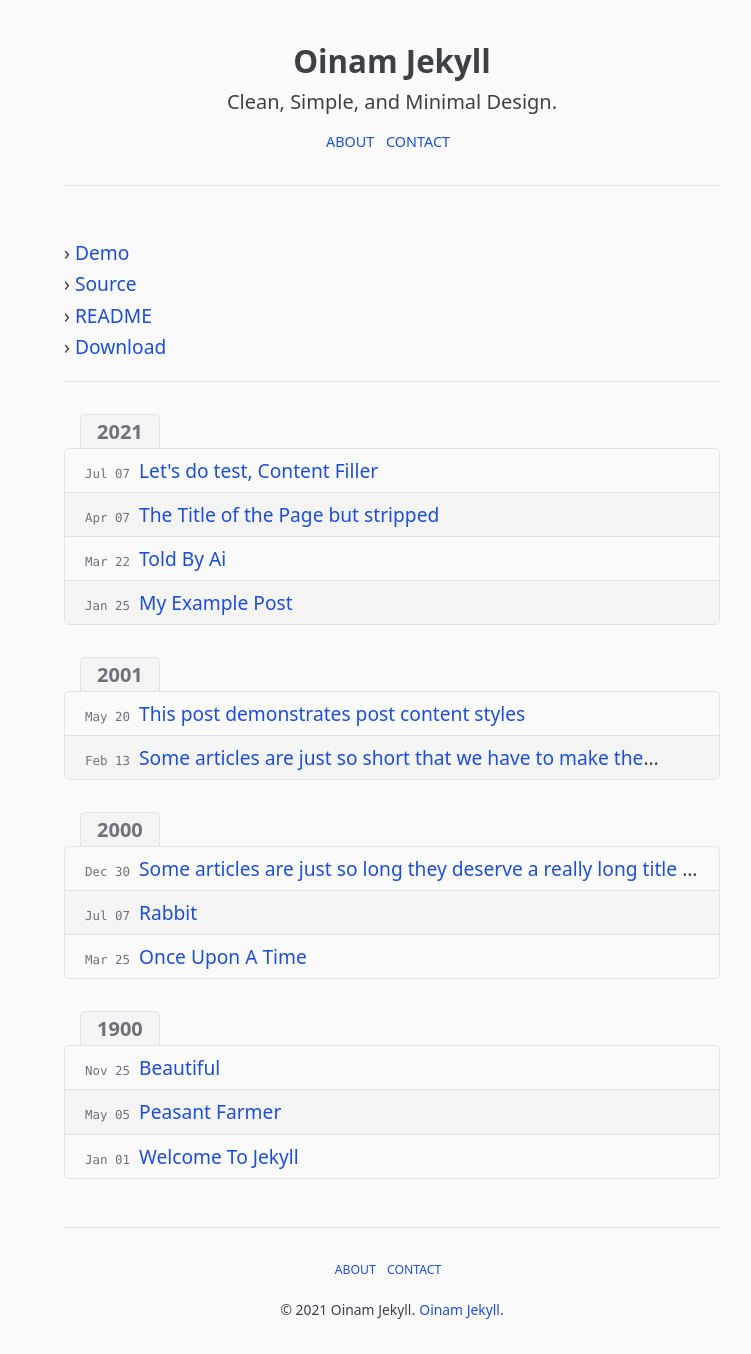
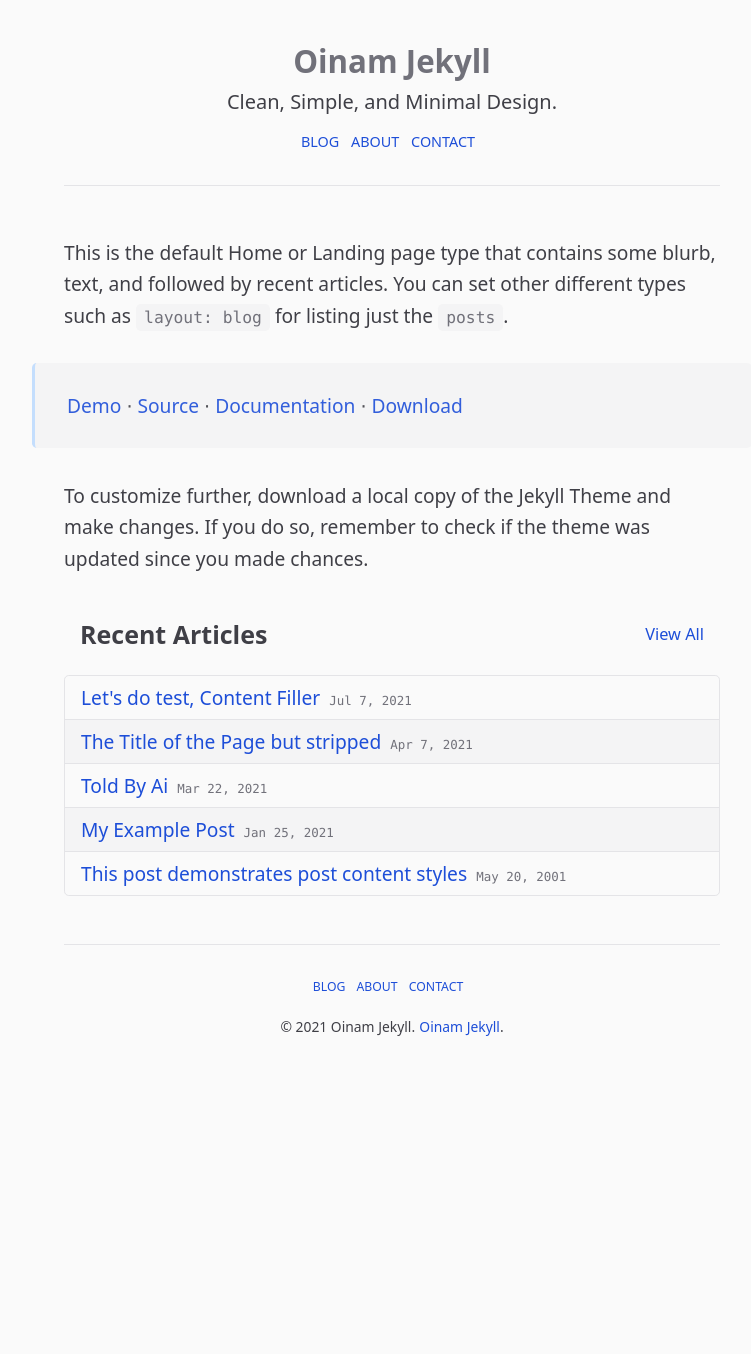
Before and after one commit to oinam/oinam-jekyll, a Jekyll site: the page built from index.md, in a window 1280 px wide. Shown: the whole page, without its empty margins (248-999 px from the left). Built offline with Jekyll 4.4.1, drawn with Linux system fonts in a browser that asks for light colours; after the commit the page ends 1072 px from its top, so only the background shows below that.

Commit message:
Two Home Layouts. UI Tweaks.

```diff
--- a/_config.yml
+++ b/_config.yml
@@ -13,6 +13,10 @@
 
 # if above footer:custom is 'true', then this will be printed instead
 footer_custom: 'An ever Work-in-Progress effort by <a href="https://oinam.com">Oinam</a>.'
+
+layout:
+  home_posts_no: 5
+  posts_home: /blog/
 
 # Styles
 styles:
--- a/_data/nav.yml
+++ b/_data/nav.yml
@@ -1,3 +1,6 @@
+- title: Blog
+  url: /blog/
+
 - title: About
   url: /about/
 
--- a/_includes/css/styles-extended.css
+++ b/_includes/css/styles-extended.css
@@ -32,13 +32,14 @@
 }
 
 header.header h1 a, header.header h1 a:visited {
-  color: var(--text-color);
+  color: var(--text-color-alt);
   text-decoration: none;
 }
 
 header.header h1 a:hover, header.header h1 a:active {
-  color: var(--text-color-link);
+  color: var(--text-color);
   text-decoration: none;
+  border-bottom: 2px solid var(--text-color);
 }
 
 header.header h2 {
@@ -151,6 +152,16 @@
   border-radius: 0;
 }
 
+/* pages */
+.home_posts {
+  display: flex;
+  justify-content: space-between;
+  align-items: center;
+
+  margin: 0;
+  padding: 0 var(--space-base);
+}
+
 
 /*
   articles/posts/pages lists
@@ -187,12 +198,6 @@
   list-style: none;
   padding: calc(1.5 * var(--space-quarter)) var(--space-base);
   border-bottom: 1px solid var(--border-color);
-
-  /* clamp content to one line */
-  overflow: hidden;
-  display: -webkit-box;
-  -webkit-line-clamp: 1;
-  -webkit-box-orient: vertical;
 }
 
 .items-list :is(ul, ol) li:last-child {
@@ -207,6 +212,7 @@
   margin: 0;
   padding: 0 var(--space-quarter);
 
+  white-space: nowrap;
   font-family: var(--font-family-monospace);
   font-size: var(--font-size-smallest);
   color: var(--text-color-alt);
--- a/_layouts/home.html
+++ b/_layouts/home.html
@@ -4,20 +4,21 @@
 
 {{ content }}
 
+<section class="home_posts">
+  <h3>
+    Recent Articles
+  </h3>
+  {% if site.layout.posts_home %}
+    <small><a href="{{ site.baseurl | prepend: site.url }}{{ site.layout.posts_home }}">View All</a></small>
+  {% endif %}
+</section>
+
 <div class="items-list">
-{%- for post in site.posts -%}
-{%- assign currentdate = post.date | date: "%Y" -%}
-
-  {%- if currentdate != date -%}
-    {%- unless forloop.first -%}</ul>{% endunless %}
-    <h2 id="year-{{post.date | date: "%Y"}}">{{ currentdate }}</h2>
-    <ul>
-      {% assign date = currentdate %}
-    {%- endif -%}
-      <li>
-        <time datetime="{{ post.date | date: '%Y-%m-%d' }}">{{ post.date | date: '%b %d' }}</time>
-        <a href="{{ site.baseurl | prepend: site.url }}{{ post.url }}">{{ post.title }}</a>
-      </li>
-    {%- if forloop.last -%}</ul>{% endif %}
-  {% endfor %}
+  <ul>
+    {%- for post in site.posts limit: site.layout.home_posts_no -%}
+    <li>
+      <a href="{{post.url}}">{{ post.title | escape }}</a>
+      <time datetime="{{ post.date | date: '%Y-%m-%d' }}">{{ post.date | date: '%b %-d, %Y' }}</time>
+    </li>
+  {%- endfor -%}
 </div>
--- a/index.md
+++ b/index.md
@@ -8,11 +8,14 @@
 layout: home
 ---
 
-[//]: # You can delete this section below. Added here for Demo.
+This is the default Home or Landing page type that contains some blurb, text, and followed by recent articles. You can set other different types such as `layout: blog` for listing just the `posts`.
 
-› [Demo](https://oinam.github.io/oinam-jekyll/)\
-› [Source](https://github.com/oinam/oinam-jekyll)\
-› [README](https://github.com/oinam/oinam-jekyll#readme)\
-› [Download](https://github.com/oinam/oinam-jekyll/archive/refs/heads/main.zip)
+> [Demo](https://oinam.github.io/oinam-jekyll/)
+> ⋅
+> [Source](https://github.com/oinam/oinam-jekyll)
+> ⋅
+> [Documentation](https://github.com/oinam/oinam-jekyll#readme)
+> ⋅
+> [Download](https://github.com/oinam/oinam-jekyll/archive/refs/heads/main.zip)
 
----
+To customize further, download a local copy of the Jekyll Theme and make changes. If you do so, remember to check if the theme was updated since you made chances.
```
Also changed, not shown: _layouts/blog.html (added, +21 -0 lines), blog.md (added, +5 -0 lines).
